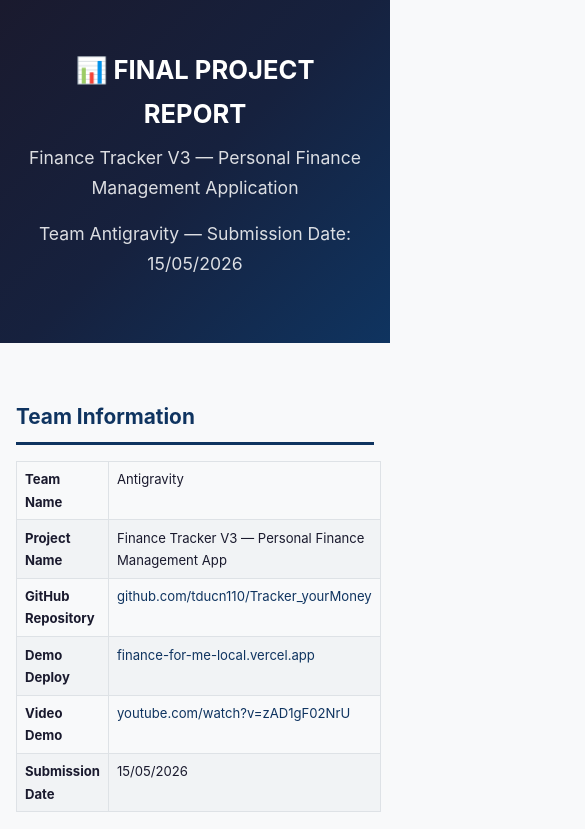
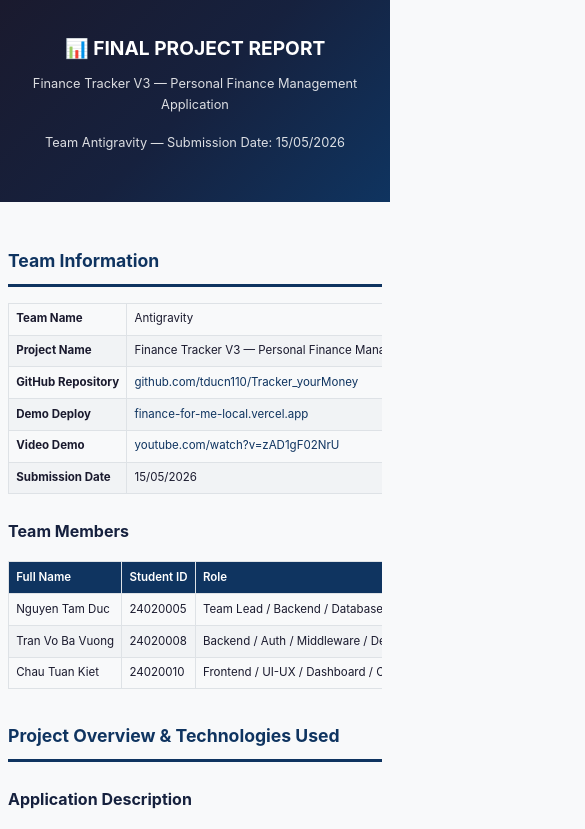
Before and after one commit to kiet00394-collab/Final-Report, a Next.js app: page / in a window 390 px wide. Shown: the top 829 px of the page, 585 px wide, since content can reach past the window. Built offline with nearby package versions, Linux system fonts and the light colour scheme.

Commit message:
fix: improve mobile responsive design

```diff
--- a/styles/globals.css
+++ b/styles/globals.css
@@ -199,18 +199,81 @@ footer {
 
 @media (max-width: 768px) {
   .container {
+    padding: 1rem 0.75rem;
+  }
+  header {
+    padding: 2rem 1rem;
+  }
+  header h1 {
+    font-size: 1.4rem;
+  }
+  header p {
+    font-size: 0.9rem;
+  }
+  h2 {
+    font-size: 1.2rem;
+    margin: 2rem 0 0.75rem 0;
+  }
+  h3 {
+    font-size: 1.05rem;
+  }
+  h4 {
+    font-size: 0.95rem;
+  }
+  p, li {
+    font-size: 0.9rem;
+  }
+  table {
+    font-size: 0.78rem;
+    display: block;
+    overflow-x: auto;
+    -webkit-overflow-scrolling: touch;
+  }
+  table th, table td {
+    padding: 0.35rem 0.45rem;
+    white-space: nowrap;
+  }
+  pre {
+    font-size: 0.75rem;
+    padding: 0.75rem;
+  }
+  code {
+    font-size: 0.82em;
+    word-break: break-all;
+  }
+  .section-card {
     padding: 1rem;
   }
+  img {
+    max-width: 100% !important;
+    height: auto !important;
+  }
+  footer {
+    padding: 1.5rem 1rem;
+    font-size: 0.8rem;
+  }
+}
+
+@media (max-width: 480px) {
   header h1 {
-    font-size: 1.6rem;
+    font-size: 1.2rem;
+  }
+  header p {
+    font-size: 0.8rem;
   }
   h2 {
-    font-size: 1.3rem;
+    font-size: 1.1rem;
+  }
+  h3 {
+    font-size: 1rem;
   }
   table {
-    font-size: 0.82rem;
+    font-size: 0.72rem;
   }
-  table th, table td {
-    padding: 0.4rem 0.5rem;
+  .container {
+    padding: 0.75rem 0.5rem;
+  }
+  [style*="grid-template-columns"] {
+    grid-template-columns: 1fr !important;
   }
 }
```
